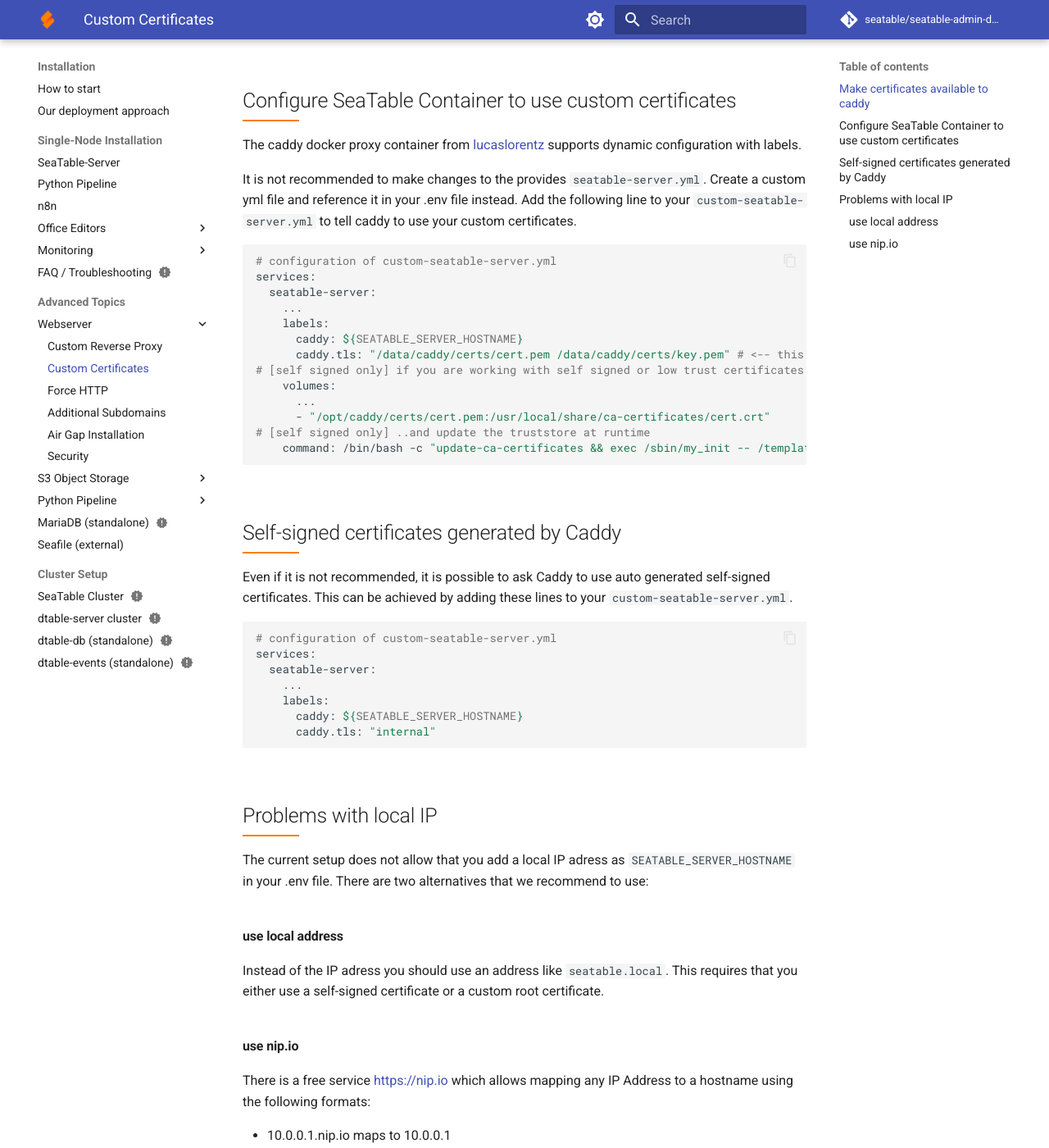
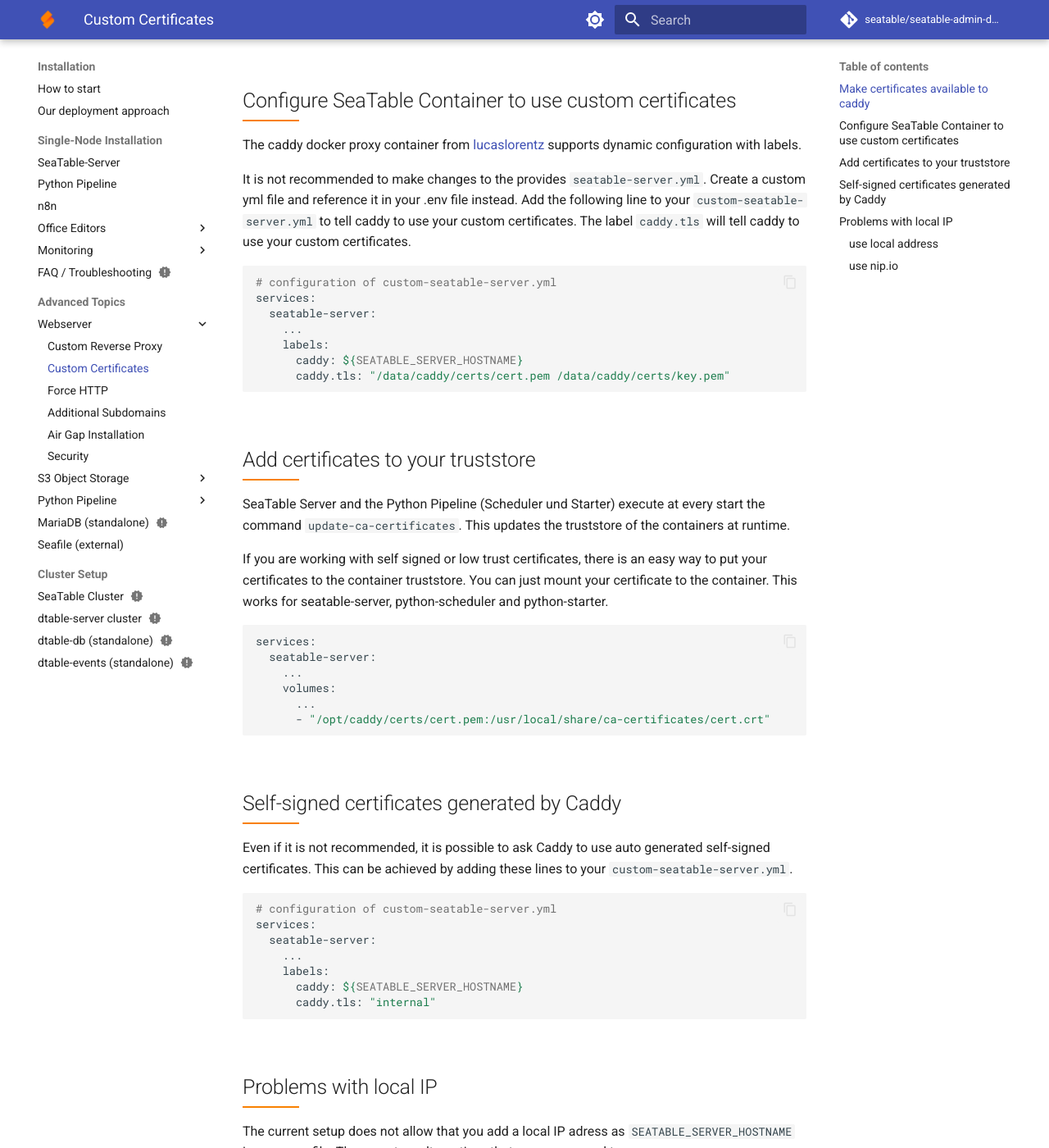
Before and after one commit to seatable/seatable-admin-docs, an MkDocs documentation site: the page built from docs/installation/advanced/custom-certificates.md, in a window 1280 px wide and 1400 px high, scrolled down 725 px. Shown: the whole window at 82% size. Built offline with MkDocs 1.6.1 and Material for MkDocs 9.7.7, drawn with Linux system fonts in a browser that asks for light colours; comment, search, counter and statistics services are not loaded.

Commit message:
custom certificates with truststore

````diff
--- a/docs/installation/advanced/custom-certificates.md
+++ b/docs/installation/advanced/custom-certificates.md
@@ -24,7 +24,7 @@
 The caddy docker proxy container from [lucaslorentz](https://github.com/lucaslorentz/caddy-docker-proxy) supports dynamic configuration with labels.
 
 It is not recommended to make changes to the provides `seatable-server.yml`. Create a custom yml file and reference it in your .env file instead.
-Add the following line to your `custom-seatable-server.yml` to tell caddy to use your custom certificates.
+Add the following line to your `custom-seatable-server.yml` to tell caddy to use your custom certificates. The label `caddy.tls` will tell caddy to use your custom certificates.
 
 ```bash
 # configuration of custom-seatable-server.yml
@@ -33,13 +33,22 @@
     ...
     labels:
       caddy: ${SEATABLE_SERVER_HOSTNAME}
-      caddy.tls: "/data/caddy/certs/cert.pem /data/caddy/certs/key.pem" # <-- this label tells caddy to use custom certificates !the order is important
-# [self signed only] if you are working with self signed or low trust certificates you also need to add them to the seatable container truststore..
+      caddy.tls: "/data/caddy/certs/cert.pem /data/caddy/certs/key.pem"
+```
+
+## Add certificates to your truststore
+
+SeaTable Server and the Python Pipeline (Scheduler und Starter) execute at every start the command `update-ca-certificates`. This updates the truststore of the containers at runtime.
+
+If you are working with self signed or low trust certificates, there is an easy way to put your certificates to the container truststore. You can just mount your certificate to the container. This works for seatable-server, python-scheduler and python-starter.
+
+```bash
+services:
+  seatable-server:
+    ...
     volumes:
       ...
       - "/opt/caddy/certs/cert.pem:/usr/local/share/ca-certificates/cert.crt"
-# [self signed only] ..and update the truststore at runtime
-    command: /bin/bash -c "update-ca-certificates && exec /sbin/my_init -- /templates/enterpoint.sh"
 ```
 
 ## Self-signed certificates generated by Caddy
````
